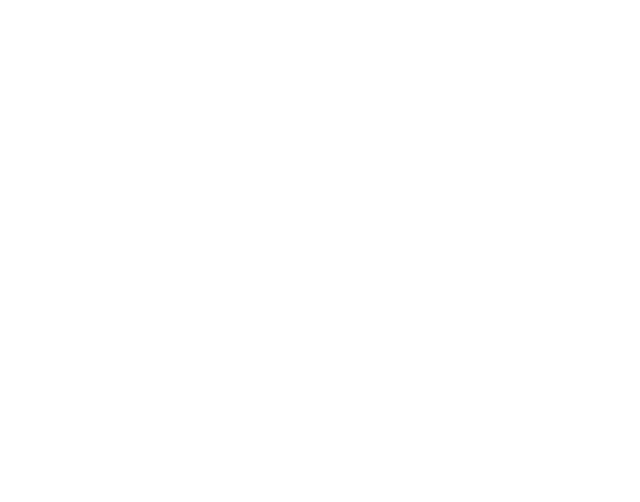
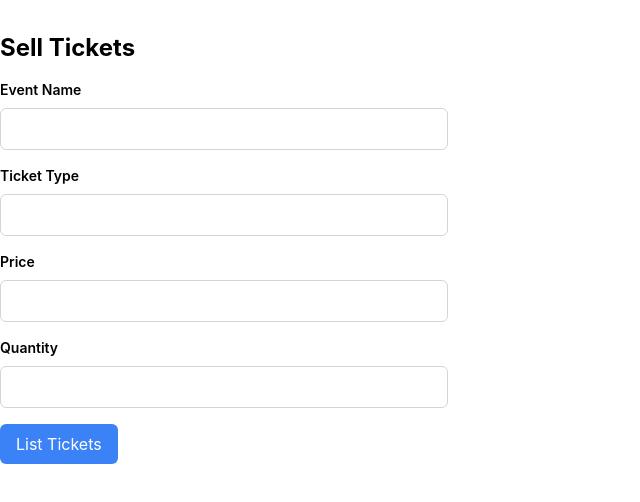
Before and after one commit to Battlebee12/LogicLegends, a React (Create React App) app in the folder event_ticketing/: page /sell-tickets in a window 1280 px wide. Before the commit this address had no page. Shown: the top 502 px of the page, without its empty margins (0-640 px from the left). Built offline with nearby package versions, Linux system fonts and the light colour scheme.

Commit message:
added a processing screen and created sell events

```diff
--- a/event_ticketing/src/App.js
+++ b/event_ticketing/src/App.js
@@ -18,6 +18,8 @@
 import Tickets from './tickets';
 import Cart from './Cart';
 import AdminEvents from './AdminEvents';
+import SellTickets from './SellTickets';
+import Waiting from './waiting';
 
 function App() {
   return (
@@ -41,6 +43,8 @@
           <Route path ="/admin-login" element = {<AdminLogin/>}/>
           <Route path ="/admin-events" element = {<AdminEvents/>}/>
           <Route path="/confirmation" element={<ConfirmationPage />} />
+          <Route path="sell-tickets" element={<SellTickets/>}/>
+          <Route path="/waiting" element={<Waiting/>}/>
 
         </Routes>
       </Router>
--- a/event_ticketing/src/Navbar.js
+++ b/event_ticketing/src/Navbar.js
@@ -33,12 +33,17 @@
           <Link to="/organize-event" className="hover:text-gray-300">Organize Event</Link>
         </div>
       </div>
-      {/* Add cart icon here */}
+      {/* Add cart and sell tickets icons here */}
       <div className="flex items-center">
         {user && (
-          <Link to="/cart" className="mr-4 hover:text-gray-300">
-            <FaShoppingCart />
-          </Link>
+          <>
+            <Link to="/cart" className="mr-4 hover:text-gray-300">
+              <FaShoppingCart />
+            </Link>
+            <Link to="/sell-tickets" className="mr-4 hover:text-gray-300">
+              Sell Tickets
+            </Link>
+          </>
         )}
         {!user && (
           <Link to="/" className="hover:text-gray-300">Login</Link>
--- /dev/null
+++ b/event_ticketing/src/SellTickets.js
@@ -0,0 +1,53 @@
+import React, { useState } from 'react';
+import { useNavigate } from 'react-router-dom';
+
+function SellTickets() {
+  const [ticketDetails, setTicketDetails] = useState({
+    eventName: '',
+    ticketType: '',
+    price: '',
+    quantity: '',
+  });
+
+  const navigate = useNavigate();
+
+  const handleChange = (e) => {
+    const { name, value } = e.target;
+    setTicketDetails({ ...ticketDetails, [name]: value });
+  };
+
+  const handleSubmit = (e) => {
+    e.preventDefault();
+    // You can handle the submission here, e.g., send data to the server or store in localStorage
+    console.log('Ticket details:', ticketDetails);
+    // After submitting, navigate to the desired page
+    navigate('/waiting');
+  };
+
+  return (
+    <div className="container mx-auto mt-8">
+      <h2 className="text-2xl font-bold mb-4">Sell Tickets</h2>
+      <form onSubmit={handleSubmit} className="max-w-md">
+        <div className="mb-4">
+          <label htmlFor="eventName" className="block text-sm font-semibold mb-2">Event Name</label>
+          <input type="text" id="eventName" name="eventName" value={ticketDetails.eventName} onChange={handleChange} className="w-full px-3 py-2 border border-gray-300 rounded-md" />
+        </div>
+        <div className="mb-4">
+          <label htmlFor="ticketType" className="block text-sm font-semibold mb-2">Ticket Type</label>
+          <input type="text" id="ticketType" name="ticketType" value={ticketDetails.ticketType} onChange={handleChange} className="w-full px-3 py-2 border border-gray-300 rounded-md" />
+        </div>
+        <div className="mb-4">
+          <label htmlFor="price" className="block text-sm font-semibold mb-2">Price</label>
+          <input type="number" id="price" name="price" value={ticketDetails.price} onChange={handleChange} className="w-full px-3 py-2 border border-gray-300 rounded-md" />
+        </div>
+        <div className="mb-4">
+          <label htmlFor="quantity" className="block text-sm font-semibold mb-2">Quantity</label>
+          <input type="number" id="quantity" name="quantity" value={ticketDetails.quantity} onChange={handleChange} className="w-full px-3 py-2 border border-gray-300 rounded-md" />
+        </div>
+        <button type="submit" className="bg-blue-500 text-white px-4 py-2 rounded-md hover:bg-blue-600">List Tickets</button>
+      </form>
+    </div>
+  );
+}
+
+export default SellTickets;
--- /dev/null
+++ b/event_ticketing/src/waiting.js
@@ -0,0 +1,16 @@
+// Waiting.js
+
+import React from 'react';
+import { Link } from 'react-router-dom';
+
+function Waiting() {
+  return (
+    <div className="container mx-auto mt-8">
+      <h2 className="text-2xl font-bold mb-4">Your request is being reviewed</h2>
+      <p>Please wait while your ticket listing request is being reviewed.</p>
+      <Link to="/event-list" className="mt-4 inline-block bg-blue-500 text-white px-4 py-2 rounded-md hover:bg-blue-600">Explore Other Events</Link>
+    </div>
+  );
+}
+
+export default Waiting;
```
Also changed, not shown: 1 other file (tests, documents, lock files or other folders).
